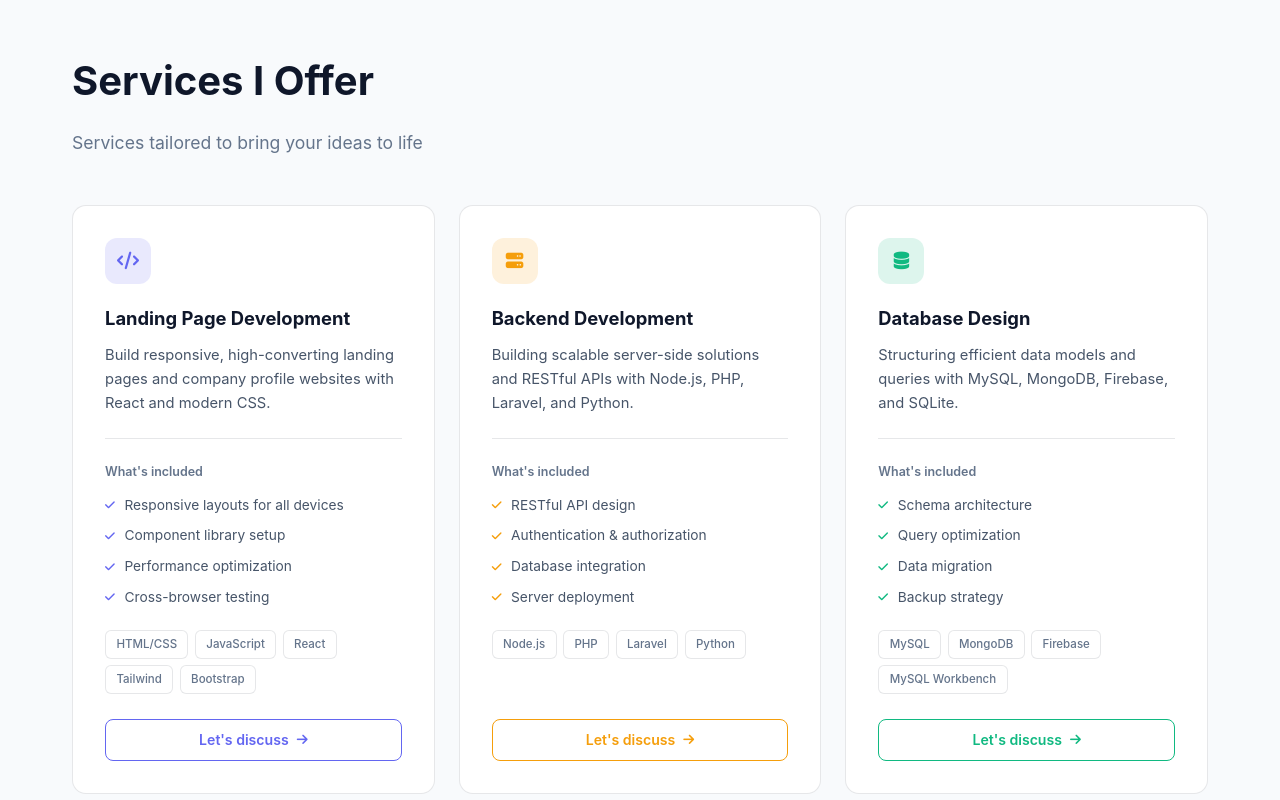
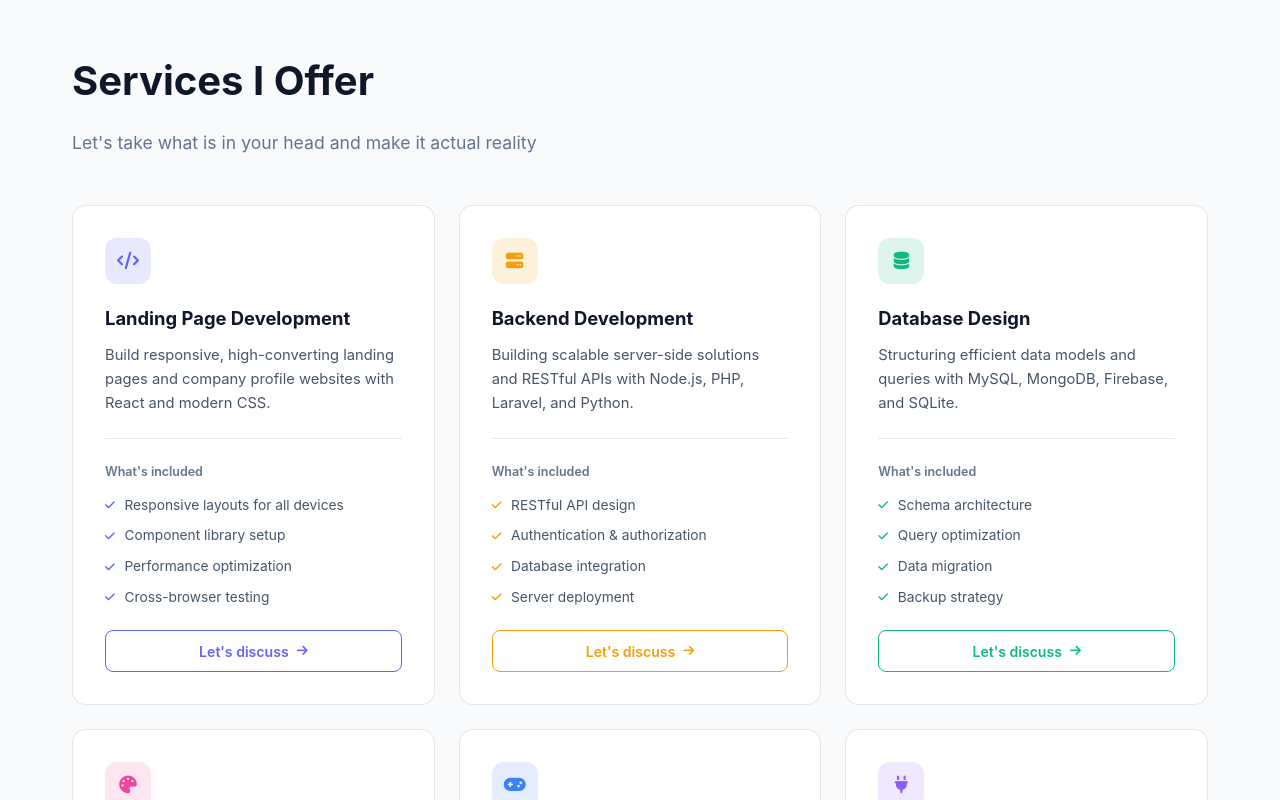
Before and after one commit to Caxerion/dev-react-port, a React (Vite) app in the folder my-react-app/: page / in a window 1280 px wide. Shown: the part 2880-3680 px from the top of the page. Built offline with nearby package versions, Linux system fonts and the light colour scheme.

Commit message:
new style  yo

```diff
--- a/my-react-app/src/App.css
+++ b/my-react-app/src/App.css
@@ -1620,12 +1620,32 @@ body {
   max-width: 780px;
   max-height: 90vh;
   overflow-y: auto;
+  scrollbar-width: thin;
+  scrollbar-color: var(--accent) transparent;
   background: var(--bg-card);
   border: 1px solid color-mix(in srgb, var(--accent) 30%, var(--border-subtle));
   border-radius: 20px;
   padding: 2.2rem;
   box-shadow: 0 30px 80px rgba(0, 0, 0, 0.5);
   animation: popIn 0.35s cubic-bezier(0.34, 1.56, 0.64, 1);
+}
+
+.service-modal::-webkit-scrollbar {
+  width: 6px;
+}
+
+.service-modal::-webkit-scrollbar-track {
+  background: transparent;
+}
+
+.service-modal::-webkit-scrollbar-thumb {
+  background: color-mix(in srgb, var(--accent) 55%, transparent);
+  border-radius: 3px;
+  border: none;
+}
+
+.service-modal::-webkit-scrollbar-thumb:hover {
+  background: var(--accent);
 }
 
 .service-modal::before {
--- a/my-react-app/src/index.css
+++ b/my-react-app/src/index.css
@@ -32,17 +32,40 @@ img {
 /* Smooth scrollbar */
 ::-webkit-scrollbar {
   width: 10px;
+  height: 10px;
 }
 
 ::-webkit-scrollbar-track {
-  background: #f1f1f1;
+  background: var(--bg-primary);
 }
 
 ::-webkit-scrollbar-thumb {
-  background: #888;
-  border-radius: 5px;
+  background: color-mix(in srgb, var(--secondary-color) 50%, var(--bg-secondary));
+  border-radius: 6px;
+  border: 2px solid var(--bg-primary);
 }
 
 ::-webkit-scrollbar-thumb:hover {
-  background: #555;
+  background: var(--primary-color);
 }
+
+html {
+  scrollbar-width: thin;
+  scrollbar-color: color-mix(in srgb, var(--secondary-color) 60%, var(--bg-secondary)) var(--bg-primary);
+}
+
+/* Keep autofill backgrounds theme-consistent instead of white */
+input:-webkit-autofill,
+input:-webkit-autofill:hover,
+input:-webkit-autofill:focus,
+textarea:-webkit-autofill,
+textarea:-webkit-autofill:hover,
+textarea:-webkit-autofill:focus,
+select:-webkit-autofill,
+select:-webkit-autofill:hover,
+select:-webkit-autofill:focus {
+  -webkit-box-shadow: 0 0 0 1000px var(--bg-primary) inset;
+  -webkit-text-fill-color: var(--text-primary);
+  caret-color: var(--text-primary);
+  transition: background-color 600000s 0s, color 600000s 0s;
+}
--- a/my-react-app/src/sections/Contact.jsx
+++ b/my-react-app/src/sections/Contact.jsx
@@ -3,7 +3,7 @@ function Contact({ email }) {
     <section id="contact" className="section">
       <div className="container-contact">
         <h2 className="section-title">Get In Touch</h2>
-        <p className="section-subtitle">Keep in touch with me, contact me if it's neccessary!</p>
+        <p className="section-subtitle">Wanna contribute with me? contact me if it's neccessary!</p>
 
         <div className="contact-wrapper">
           <div className="contact-container">
--- a/my-react-app/src/sections/Services.jsx
+++ b/my-react-app/src/sections/Services.jsx
@@ -104,7 +104,7 @@ function Services() {
     <section id="services" className="section services-section">
       <div className="container">
         <h2 className="section-title">Services I Offer</h2>
-        <p className="section-subtitle">Services tailored to bring your ideas to life</p>
+        <p className="section-subtitle">Let's take what is in your head and make it actual reality</p>
 
         <div className="services-grid">
           {services.map((service, index) => (
@@ -132,12 +132,6 @@ function Services() {
                 </ul>
               </div>
 
-              <div className="service-tech">
-                {service.tech.map((t, i) => (
-                  <span key={i} className="service-tech-tag">{t}</span>
-                ))}
-              </div>
-
               <button className="service-cta" onClick={() => openModal(service)}>
                 Let's discuss
                 <i className="fas fa-arrow-right" aria-hidden="true"></i>
```
